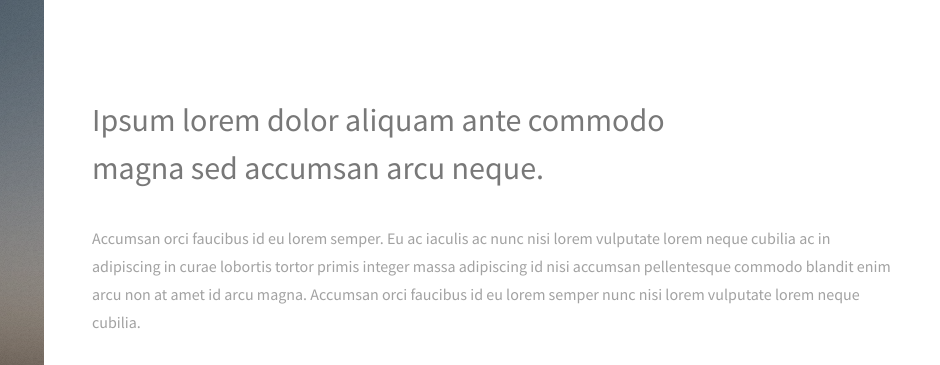
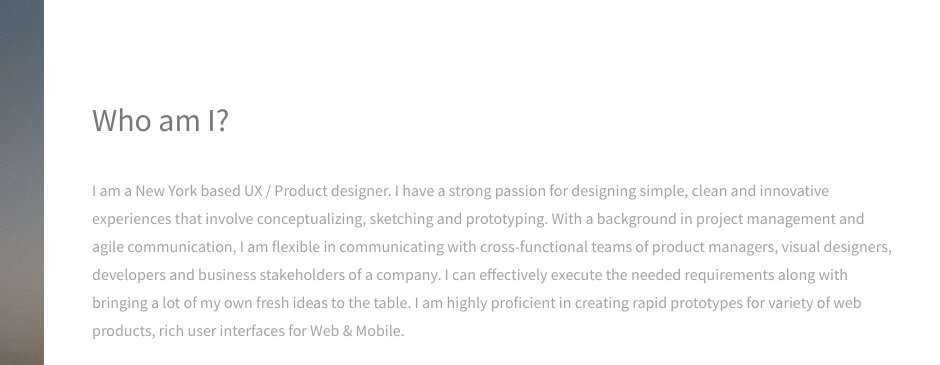
Before and after one commit to prerakpatel/github.io, a plain HTML site: page index.html in a window 1280 px wide. Shown: the top 365 px of the page, 340-1280 px from the left. Drawn offline with Linux system fonts and the light colour scheme.

Commit message:
About me desc

```diff
--- a/index.html
+++ b/index.html
@@ -38,13 +38,16 @@
 				<!-- One -->
 					<section id="one">
 						<header class="major">
-							<h2>Ipsum lorem dolor aliquam ante commodo<br />
-							magna sed accumsan arcu neque.</h2>
+							<h2>Who am I?</h2>
 						</header>
-						<p>Accumsan orci faucibus id eu lorem semper. Eu ac iaculis ac nunc nisi lorem vulputate lorem neque cubilia ac in adipiscing in curae lobortis tortor primis integer massa adipiscing id nisi accumsan pellentesque commodo blandit enim arcu non at amet id arcu magna. Accumsan orci faucibus id eu lorem semper nunc nisi lorem vulputate lorem neque cubilia.</p>
+						<p>I am a New York based UX / Product designer. I have a strong passion for designing simple, clean and innovative experiences that involve conceptualizing, sketching and prototyping.
+
+With a background in project management and agile communication, I am flexible in communicating with cross-functional teams of product managers, visual designers, developers and business stakeholders of a company. I can effectively execute the needed requirements along with bringing a lot of my own fresh ideas to the table. I am highly proficient in creating rapid prototypes for variety of web products, rich user interfaces for Web & Mobile.</p>
+<!--
 						<ul class="actions">
 							<li><a href="#" class="button">Learn More</a></li>
 						</ul>
+-->
 					</section>
 
 				<!-- Two -->
```
